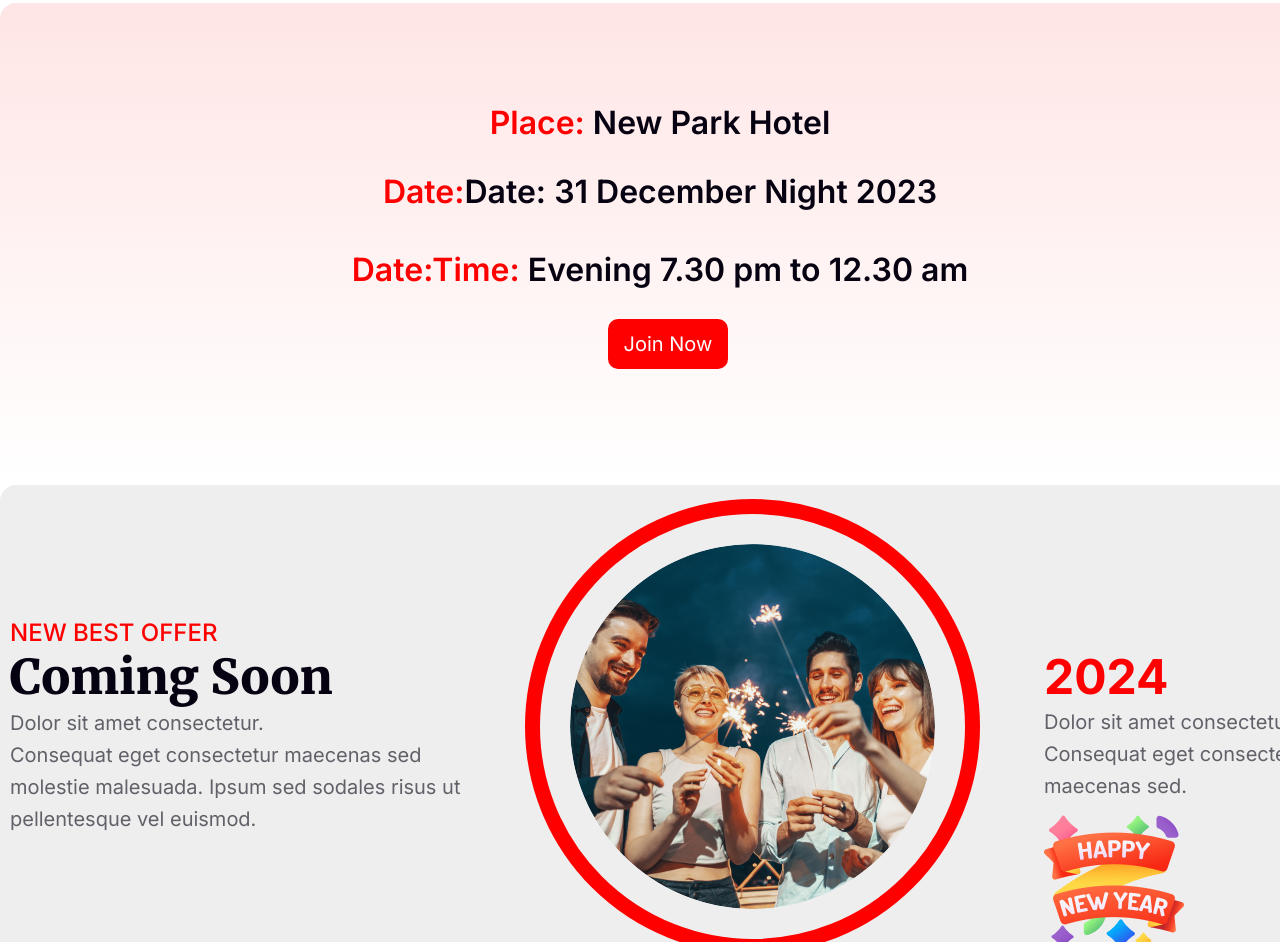
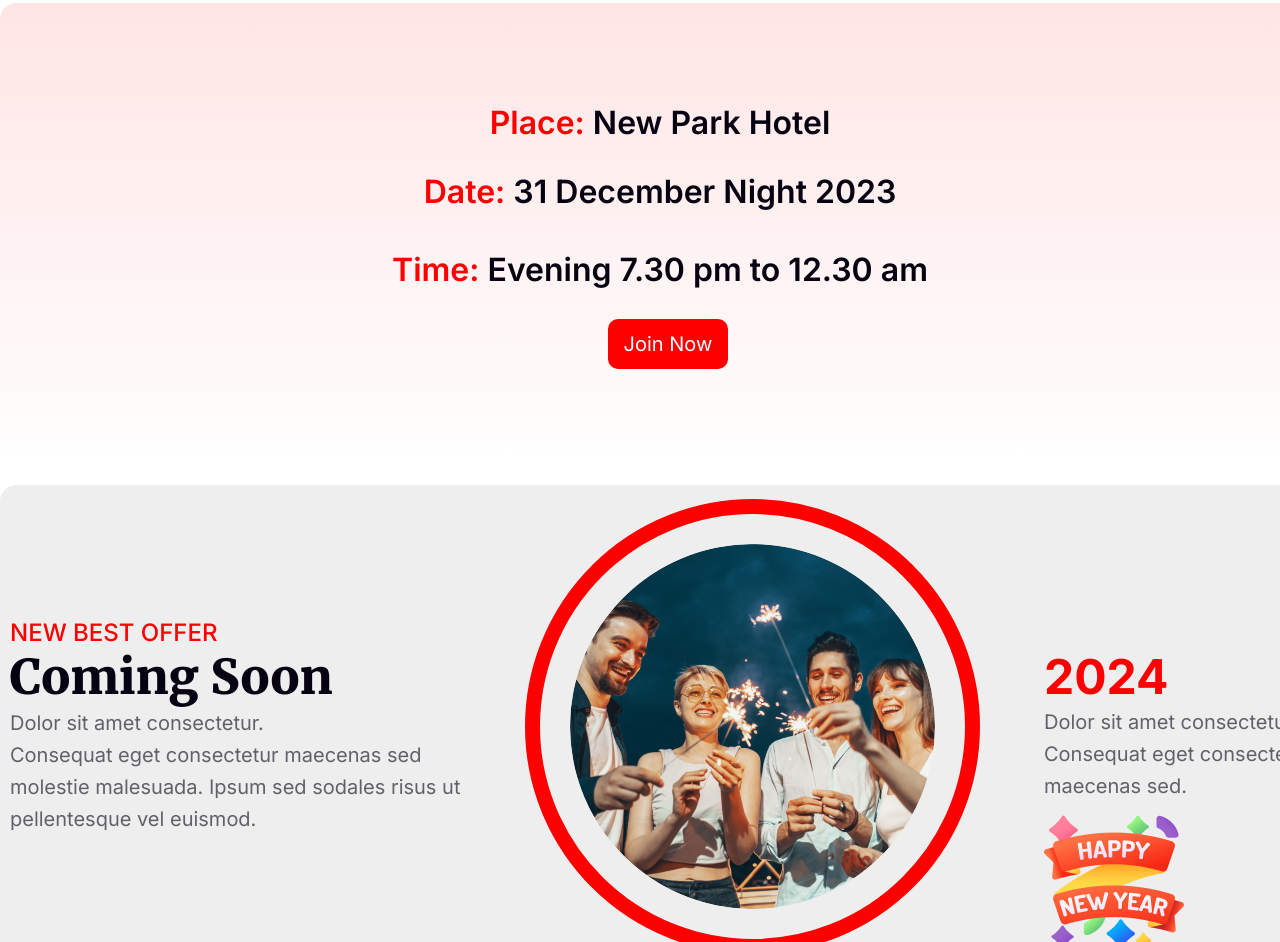
Before and after one commit to Anik200338/assingment-1, a plain HTML site: page index.html in a window 1280 px wide. Shown: the part 2231-3173 px from the top of the page. Drawn offline with Linux system fonts and the light colour scheme.

Commit message:
secound commit

```diff
--- a/index.html
+++ b/index.html
@@ -55,9 +55,9 @@
       <div class="place_time_2">
         <span>Place:</span> New Park Hotel
         <br>
-        <p><span>Date:</span>Date: 31 December Night 2023</p>
+        <p><span>Date:</span> 31 December Night 2023</p>
         <br>
-        <span>Date:Time:</span> Evening 7.30 pm to 12.30 am <br>
+        <span>Time:</span> Evening 7.30 pm to 12.30 am <br>
         <button>Join Now</button>
       </div>
     </section>
```
